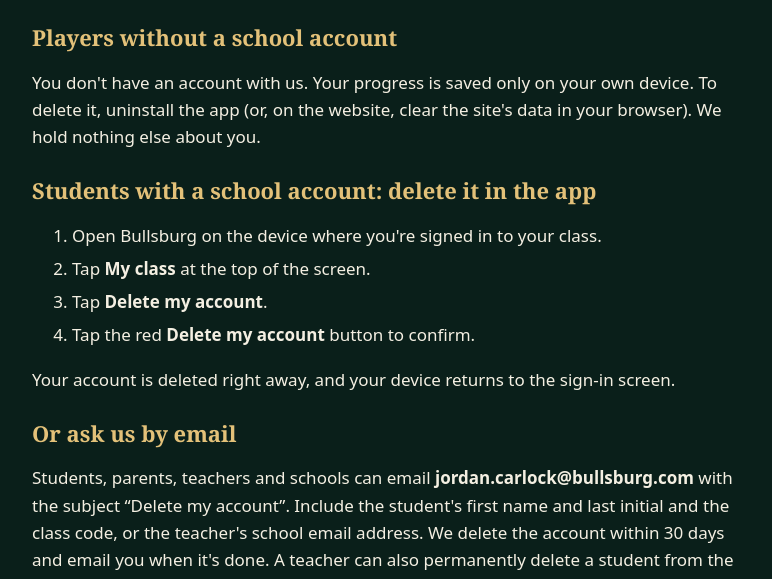
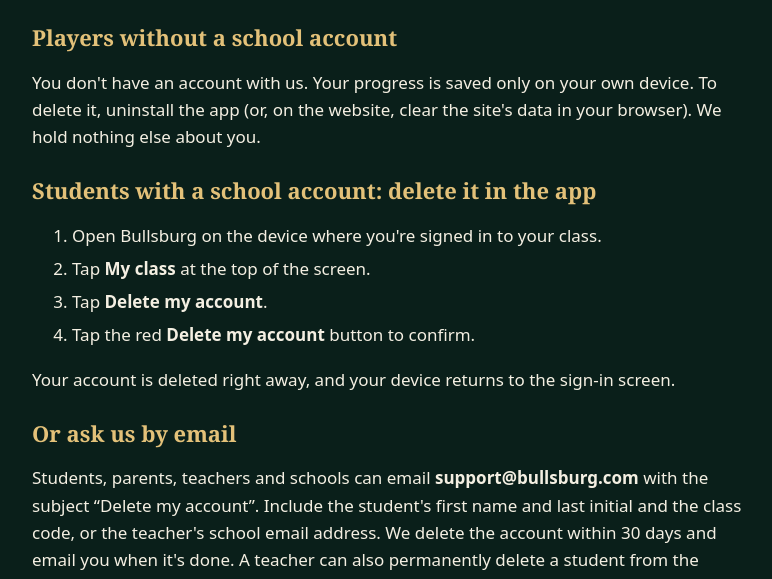
Before and after one commit to steadypassivehub/bullsburg, a plain HTML site: page delete-account.html in a window 1280 px wide. Shown: the part 218-797 px from the top of the page, without its empty margins (248-1020 px from the left). Drawn offline with Linux system fonts and the light colour scheme.

Commit message:
Update delete-account.html

```diff
--- a/delete-account.html
+++ b/delete-account.html
@@ -19,7 +19,7 @@ html,body{overflow-wrap:break-word}
 <p>Your account is deleted right away, and your device returns to the sign-in screen.</p>
 
 <h2>Or ask us by email</h2>
-<p>Students, parents, teachers and schools can email <b>jordan.carlock@bullsburg.com</b> with the subject “Delete my account”. Include the student's first name and last initial and the class code, or the teacher's school email address. We delete the account within 30 days and email you when it's done. A teacher can also permanently delete a student from the teacher dashboard.</p>
+<p>Students, parents, teachers and schools can email <b>support@bullsburg.com</b> with the subject “Delete my account”. Include the student's first name and last initial and the class code, or the teacher's school email address. We delete the account within 30 days and email you when it's done. A teacher can also permanently delete a student from the teacher dashboard.</p>
 
 <h2>What is deleted</h2>
 <ul>
```
